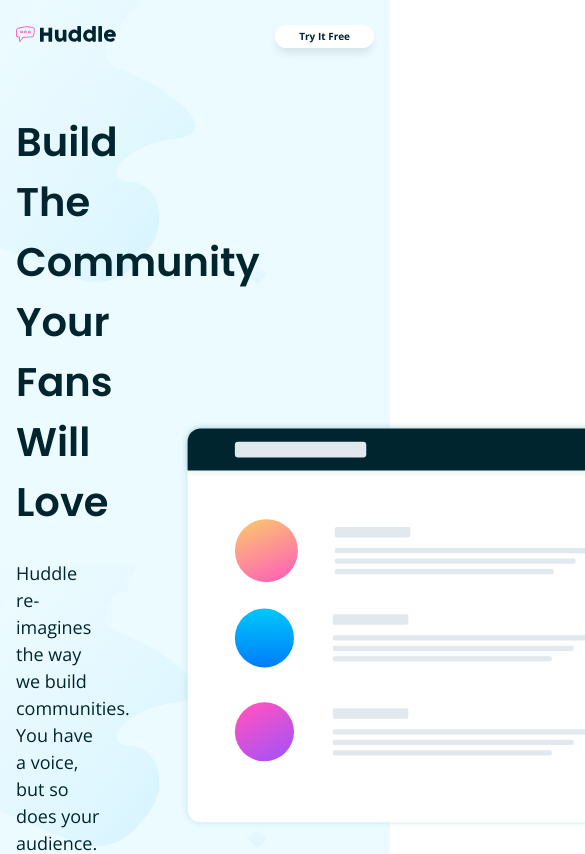
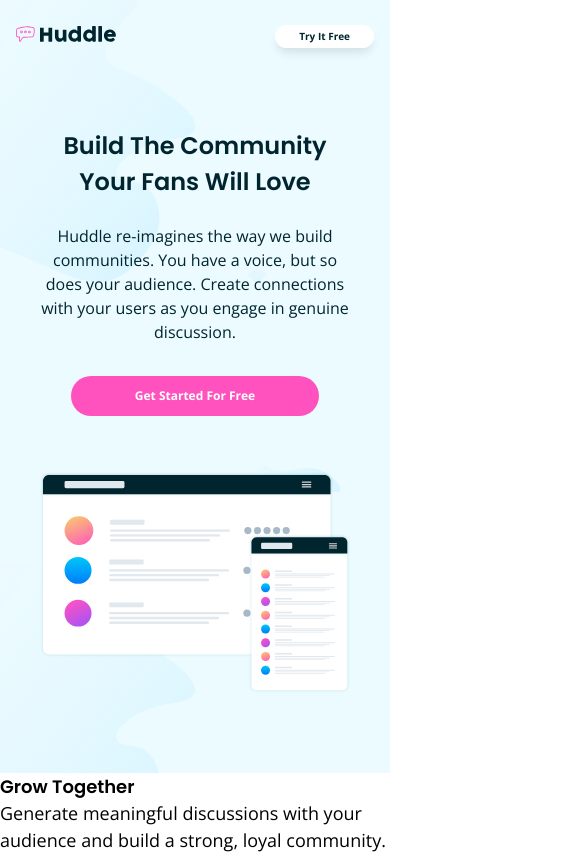
Before and after one commit to ntjnh/fem-huddle-landing-page, a React (Vite) app: page / in a window 390 px wide. Shown: the top 854 px of the page, 585 px wide, since content can reach past the window. Built offline with nearby package versions, Linux system fonts and the light colour scheme.

Commit message:
Hero component mobile tweaks

```diff
--- a/src/components/Hero.jsx
+++ b/src/components/Hero.jsx
@@ -2,19 +2,19 @@ import mockupImg from '../assets/images/illustration-mockups.svg'
 
 export default function Hero() {
     return (
-        <section className="py-16">
+        <section className="py-20 md:py-16">
             <div className="container mx-auto">
-                <div className="flex items-center">
-                    <div className="pr-20 w-[46%]">
-                        <h1 className="leading-normal mb-7 text-[40px] text-cyan-975">Build The Community <br />Your Fans Will Love</h1>
+                <div className="flex flex-wrap items-center text-center md:text-left">
+                    <div className="px-5 md:pr-20 md:w-[46%]">
+                        <h1 className="leading-normal mb-6 md:mb-7 text-2xl md:text-[40px] text-cyan-975">Build The Community <br />Your Fans Will Love</h1>
 
-                        <p className="text-cyan-975">Huddle re-imagines the way we build communities. You have a voice, but so does your audience. Create connections with your users as you engage in genuine discussion.</p>
+                        <p className="text-cyan-975 text-base md:text-lg">Huddle re-imagines the way we build communities. You have a voice, but so does your audience. Create connections with your users as you engage in genuine discussion.</p>
 
-                        <a className="bg-pink-450 font-bold inline-block mt-8 px-16 py-4 rounded-full text-sm text-white" href="#">Get Started For Free</a>
+                        <a className="bg-pink-450 font-bold inline-block mt-8 px-16 py-3 md:py-4 rounded-full text-xs md:text-sm text-white" href="#">Get Started For Free</a>
                     </div>
 
-                    <div className="w-[54%]">
-                        <img className="max-w-[680px]" src={mockupImg} alt="Mockup" />
+                    <div className="pt-14 px-6 md:pt-0 md:px-0 md:w-[54%]">
+                        <img className="max-x-full md:max-w-[680px]" src={mockupImg} alt="Mockup" />
                     </div>
                 </div>
             </div>
```
